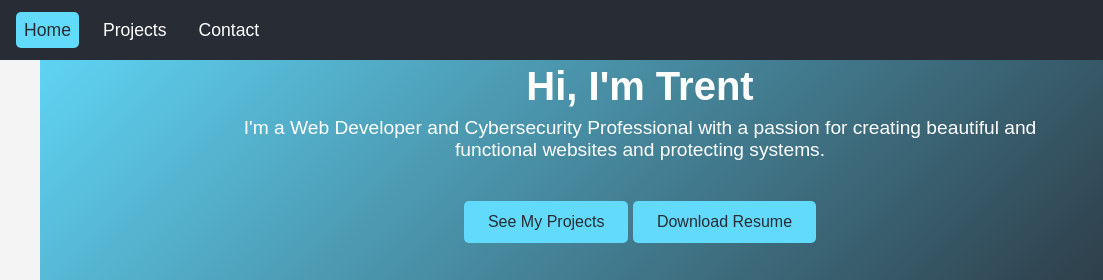
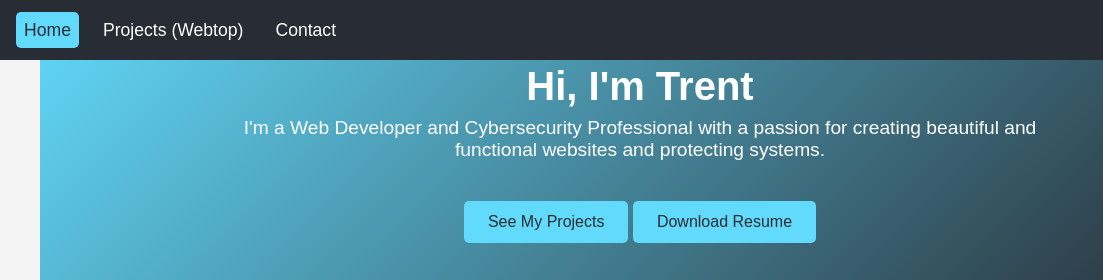
Before and after one commit to tw181802/github-portfolio, a plain HTML site: page index.html in a window 1280 px wide. Shown: the top 280 px of the page, 0-1103 px from the left. Drawn offline with Linux system fonts and the light colour scheme.

Commit message:
Update index.html

```diff
--- a/index.html
+++ b/index.html
@@ -12,7 +12,7 @@
         <nav>
             <ul>
                 <li><a href="#home" class="active">Home</a></li>
-                <li><a href="#projects">Projects</a></li>
+                <li><a href="/webtop/index.html">Projects (Webtop)</a></li>
                 <li><a href="#contact">Contact</a></li>
             </ul>
             <div class="social-icons">
```
